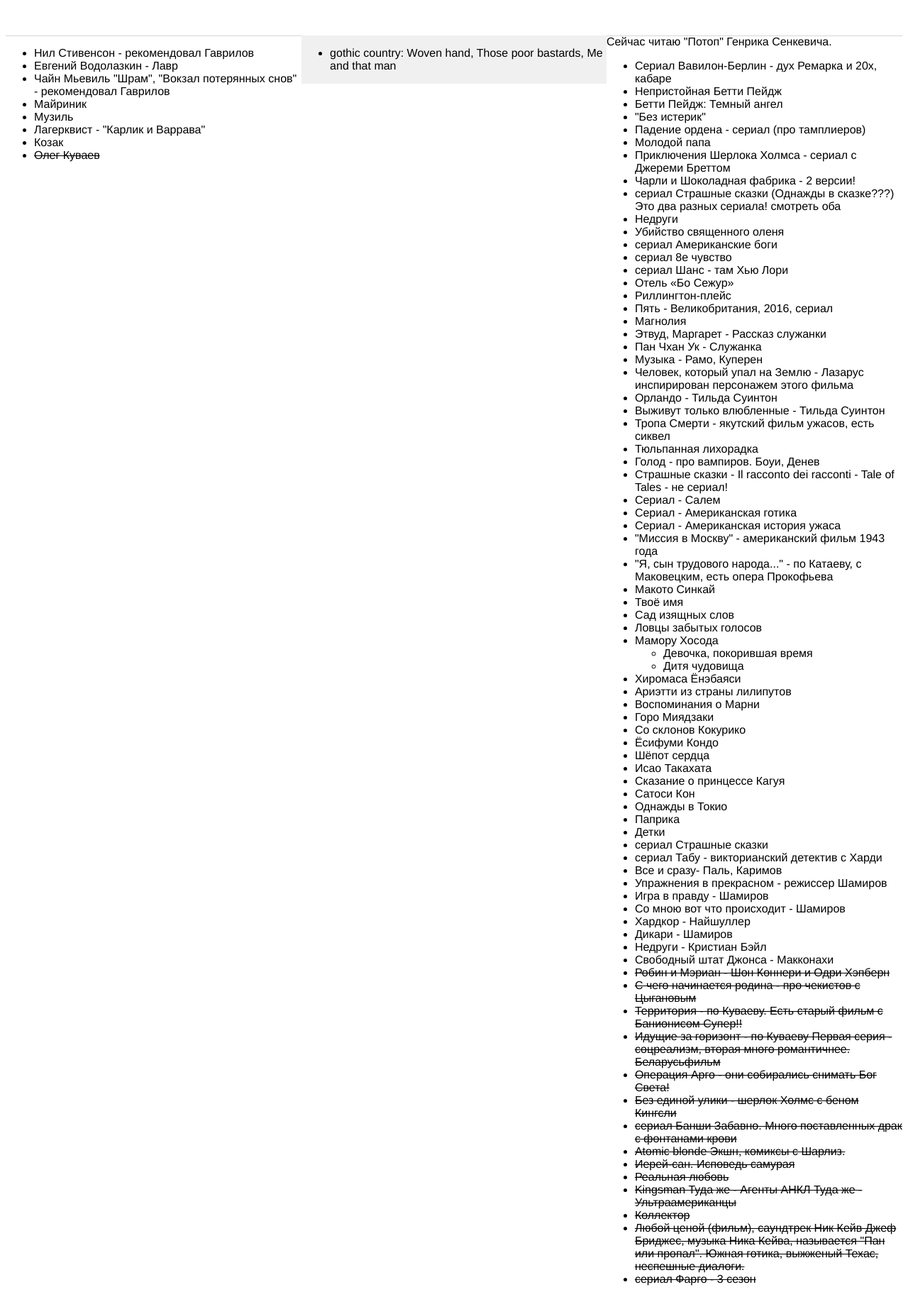
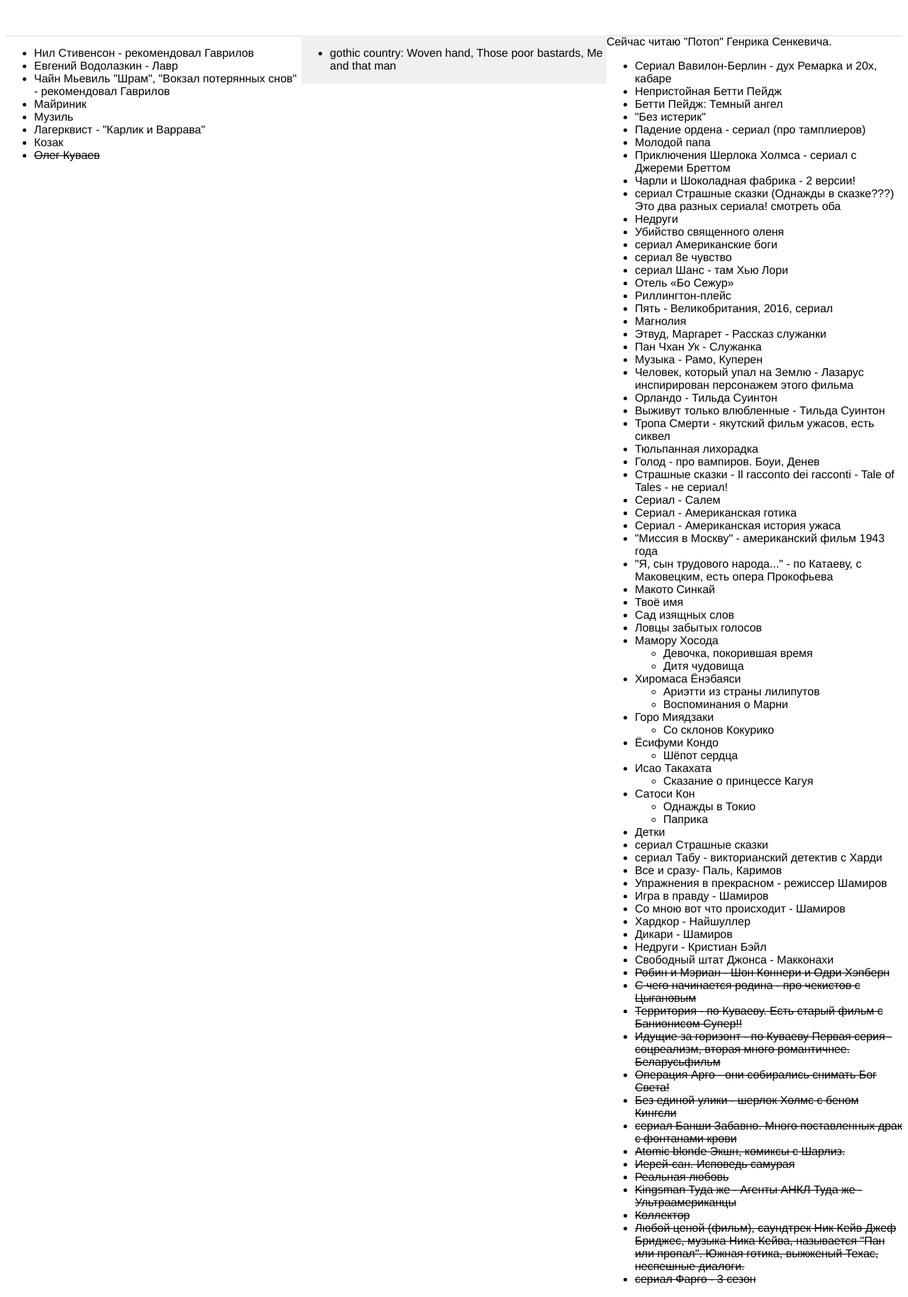
Before and after one commit to hinterlistig/hinterlistig.github.io, a Jekyll site: the page built from index.html, in a window 1280 px wide. Shown: the whole page at 71% size. Built offline with Jekyll 4.4.1, drawn with Linux system fonts in a browser that asks for light colours.

```diff
--- a/index.html
+++ b/index.html
@@ -71,18 +71,18 @@ title: смотреть, слушать, читать
 					<li>Дитя чудовища</li>
 				</ul>
 				</li>
-				<li>Хиромаса Ёнэбаяси</li>
+				<li>Хиромаса Ёнэбаяси<ul>
 				<li>Ариэтти из страны лилипутов</li>
-				<li>Воспоминания о Марни</li>
-				<li>Горо Миядзаки</li>
-				<li>Со склонов Кокурико</li>
-				<li>Ёсифуми Кондо</li>
-				<li>Шёпот сердца</li>
-				<li>Исао Такахата</li>
-				<li>Сказание о принцессе Кагуя</li>
-				<li>Сатоси Кон</li>
+				<li>Воспоминания о Марни</li></ul></li>
+				<li>Горо Миядзаки<ul>
+				<li>Со склонов Кокурико</li></ul></li>
+				<li>Ёсифуми Кондо<ul>
+				<li>Шёпот сердца</li></ul></li>
+				<li>Исао Такахата<ul>
+				<li>Сказание о принцессе Кагуя</li></ul></li>
+				<li>Сатоси Кон<ul>
 				<li>Однажды в Токио</li>
-				<li>Паприка</li>
+				<li>Паприка</li></ul></li>
 				<li>Детки</li>
 				<li>сериал Страшные сказки</li>
 				<li>сериал Табу - викторианский детектив с Харди</li>
```
